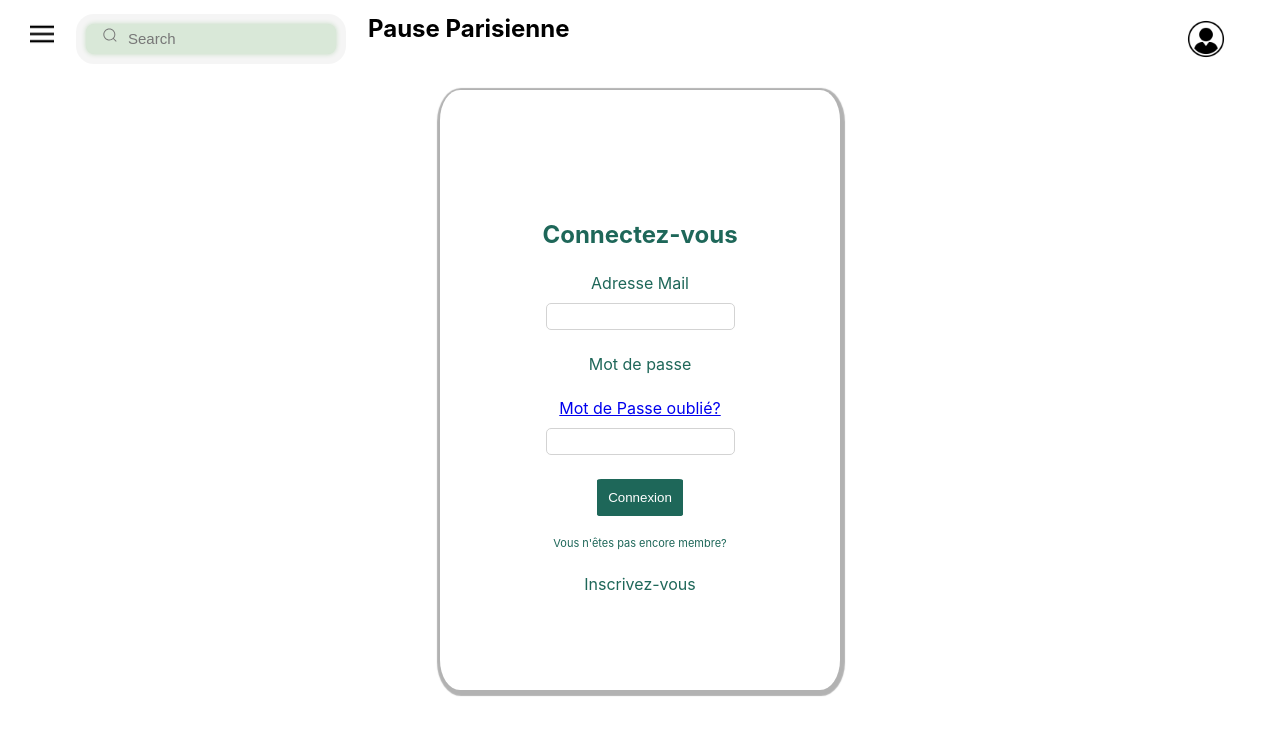
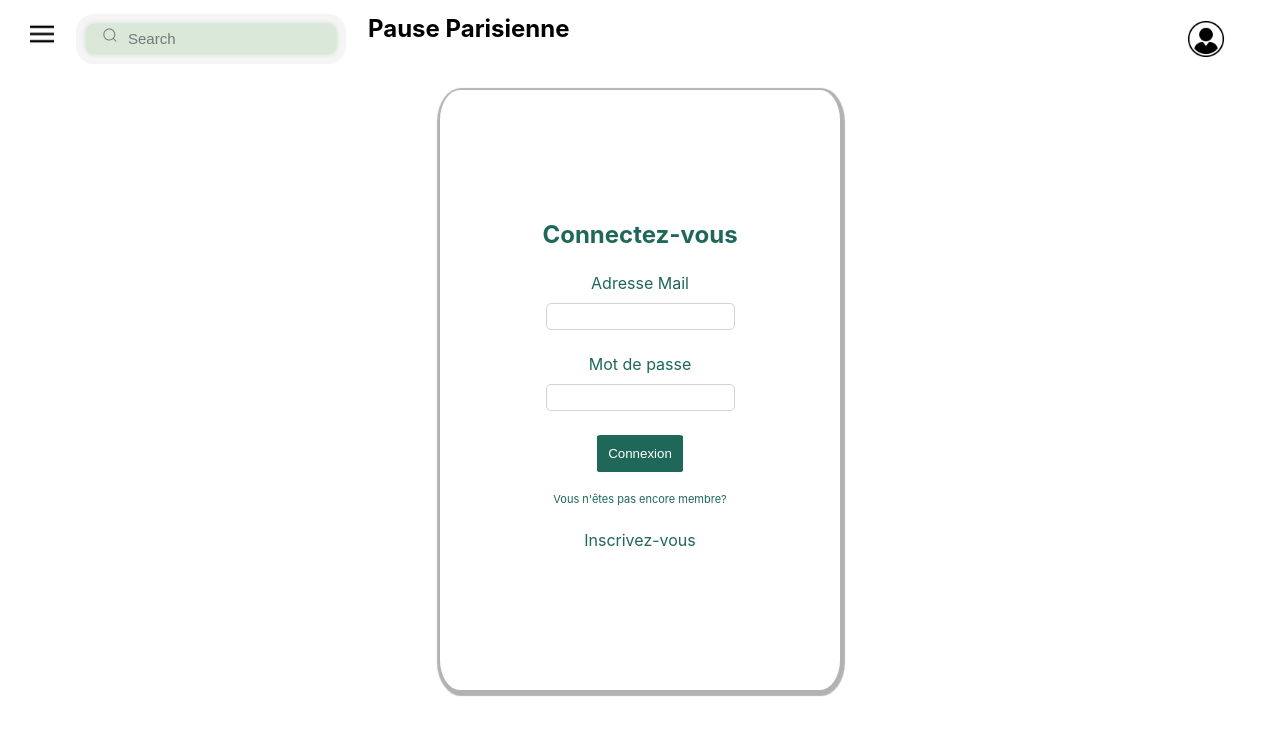
Before and after one commit to Akeops/projet_hackathon, a React (Create React App) app: page /connection in a window 1280 px wide. Shown: the top 734 px of the page. Built offline with nearby package versions, Linux system fonts and the light colour scheme.

Commit message:
update
update

```diff
--- a/package.json
+++ b/package.json
@@ -7,16 +7,15 @@
     "@testing-library/jest-dom": "^5.17.0",
     "@testing-library/react": "^13.4.0",
     "@testing-library/user-event": "^13.5.0",
+    "cors": "^2.8.5",
     "express": "^4.19.2",
     "leaflet": "^1.9.4",
     "mapbox-gl": "^3.3.0",
     "react": "^18.2.0",
     "react-dom": "^18.2.0",
-
     "react-leaflet": "^4.2.1",
     "react-map-gl": "^7.1.7",
     "react-router-dom": "^6.22.3",
-
     "react-scripts": "5.0.1",
     "sequelize": "^6.37.2",
     "sqlite3": "^5.1.7",
--- a/src/components/ConnectionForm.js
+++ b/src/components/ConnectionForm.js
@@ -1,53 +1,88 @@
-import React from "react";
+import React, { useState } from "react";
+import { Link, useNavigate } from "react-router-dom";
 import "../styles/UserComponent.css";
-import { Link } from "react-router-dom";
 
 const ConnectionForm = () => {
+  const [credentials, setCredentials] = useState({
+    email: "",
+    password: "",
+  });
+  const [error, setError] = useState("");
+  let navigate = useNavigate();
+
+  const handleChange = (event) => {
+    const { name, value } = event.target;
+    setCredentials((prevState) => ({
+      ...prevState,
+      [name]: value,
+    }));
+  };
+
+  const handleSubmit = async (event) => {
+    event.preventDefault();
+    try {
+      const response = await fetch("http://localhost:3001/api/v1/users", {
+        // Assurez-vous que l'URL est correcte pour POST
+        method: "POST",
+        headers: {
+          "Content-Type": "application/json",
+        },
+        body: JSON.stringify(credentials),
+      });
+
+      if (!response.ok) {
+        throw new Error(
+          "Échec de la connexion. Veuillez vérifier vos identifiants.",
+        );
+      }
+
+      const data = await response.json();
+      console.log("Login Success:", data);
+      localStorage.setItem("token", data.token); // Stocker le token JWT ici
+      if (data.userId) {
+        localStorage.setItem("userId", data.userId); // Stocker l'ID de l'utilisateur si disponible
+      }
+      navigate("/home"); // Rediriger vers la page d'accueil après une connexion réussie
+    } catch (error) {
+      console.error("Error:", error);
+      setError(error.message); // Affichage d'un message d'erreur sur l'interface utilisateur
+    }
+  };
+
   return (
     <div className="container">
       <div className="form-wrapper">
-				<div>
         <h2 className="form-element">Connectez-vous</h2>
-				</div>
-				<form action="#" method="POST">
+        <form onSubmit={handleSubmit}>
           <div className="form-element">
             <label htmlFor="email">Adresse Mail</label>
-						<div>
             <input
               id="email"
               name="email"
               type="email"
               autoComplete="email"
               required
+              value={credentials.email}
+              onChange={handleChange}
             />
           </div>
-					</div>
-
           <div className="form-element">
-						<div>
-							<label htmlFor="password" className="form-element">
-								Mot de passe
-							</label>
-							<div>
-								<a href="#">Mot de Passe oublié?</a>
-							</div>
-						</div>
-						<div>
+            <label htmlFor="password">Mot de passe</label>
             <input
               id="password"
               name="password"
               type="password"
               autoComplete="current-password"
               required
+              value={credentials.password}
+              onChange={handleChange}
             />
           </div>
-					</div>
-
           <div className="button-container">
             <button type="submit">Connexion</button>
           </div>
         </form>
-
+        {error && <p className="error-message">{error}</p>}
         <p className="form-element">Vous n'êtes pas encore membre?</p>
         <Link to="/inscription" className="form-insc">
           Inscrivez-vous
--- a/src/components/RegistrationForm.js
+++ b/src/components/RegistrationForm.js
@@ -1,24 +1,84 @@
-import React from "react";
-import "../styles/UserComponent.css";
+import React, { useState } from "react";
 import { Link } from "react-router-dom";
 
 const RegistrationForm = () => {
+  const [formData, setFormData] = useState({
+    name: "",
+    email: "",
+    password: "",
+  });
+  const [successMessage, setSuccessMessage] = useState("");
+
+  const handleChange = (event) => {
+    const { name, value } = event.target;
+    setFormData((prevState) => ({
+      ...prevState,
+      [name]: value,
+    }));
+  };
+
+  const handleSubmit = (event) => {
+    event.preventDefault();
+    fetch("http://localhost:3001/api/v1/users", {
+      method: "POST",
+      headers: {
+        "Content-Type": "application/json",
+      },
+      body: JSON.stringify({
+        nickname: formData.nickname,
+        email: formData.email,
+        password: formData.password,
+      }),
+    })
+      .then((response) => {
+        if (!response.ok) {
+          throw new Error(
+            "Network response was not ok: " + response.statusText,
+          );
+        }
+        return response.text();
+      })
+      .then((text) => {
+        try {
+          return JSON.parse(text);
+        } catch (err) {
+          throw new Error(
+            "Failed to parse JSON because the server didn't return JSON: " +
+              text,
+          );
+        }
+      })
+      .then((data) => {
+        console.log("Success:", data);
+        setSuccessMessage(
+          "Inscription réussie! Vous pouvez maintenant vous connecter.",
+        );
+        setFormData({ name: "", email: "", password: "" }); // Réinitialiser les champs du formulaire
+      })
+      .catch((error) => {
+        console.error("Error:", error);
+        // Afficher un message d'erreur ici
+      });
+  };
+
   return (
     <div className="container">
       <div className="form-wrapper">
         <div>
           <h2 className="form-element">Inscrivez-vous</h2>
         </div>
-				<form action="#" method="POST">
+        <form onSubmit={handleSubmit}>
           <div className="form-element">
             <label htmlFor="name">Nom</label>
             <div>
               <input
                 id="name"
-								name="name"
+                name="nickname"
                 type="text"
                 autoComplete="name"
                 required
+                onChange={handleChange}
+                value={formData.nickname}
               />
             </div>
           </div>
@@ -32,15 +92,14 @@ const RegistrationForm = () => {
                 type="email"
                 autoComplete="email"
                 required
+                onChange={handleChange}
+                value={formData.email}
               />
             </div>
           </div>
 
           <div className="form-element">
-						<div>
-							<label htmlFor="password" className="form-element">
-								Mot de passe
-							</label>
+            <label htmlFor="password">Mot de passe</label>
             <div>
               <input
                 id="password"
@@ -48,8 +107,9 @@ const RegistrationForm = () => {
                 type="password"
                 autoComplete="new-password"
                 required
+                onChange={handleChange}
+                value={formData.password}
               />
-							</div>
             </div>
           </div>
 
@@ -57,7 +117,9 @@ const RegistrationForm = () => {
             <button type="submit">Inscription</button>
           </div>
         </form>
-
+        {successMessage && (
+          <p className="form-element success">{successMessage}</p>
+        )}
         <p className="form-element">Déjà membre?</p>
         <Link to="/connection" className="form-insc">
           Connectez-vous
```
Also changed, not shown: api/manager.js (+10 -10 lines), 1 other file (tests, documents, lock files or other folders). Lines whose indentation alone changed are shown as unchanged.
